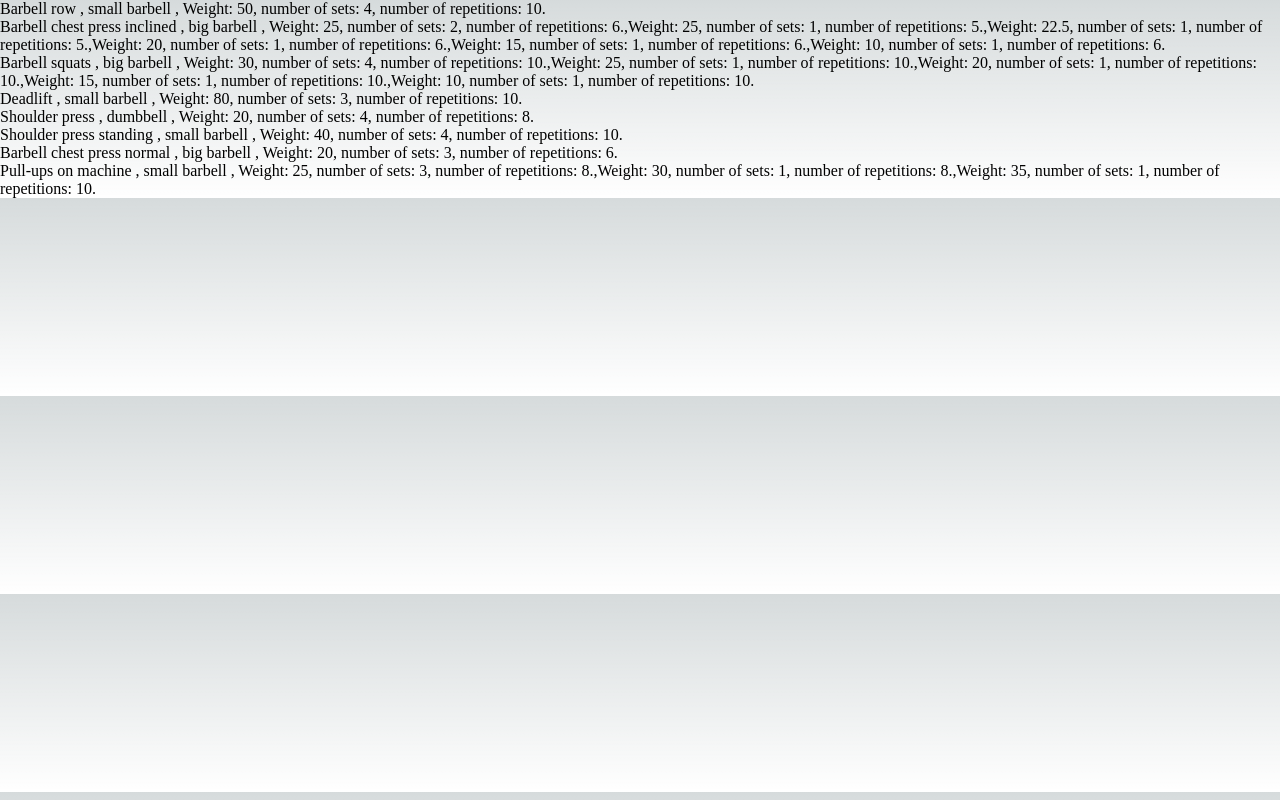
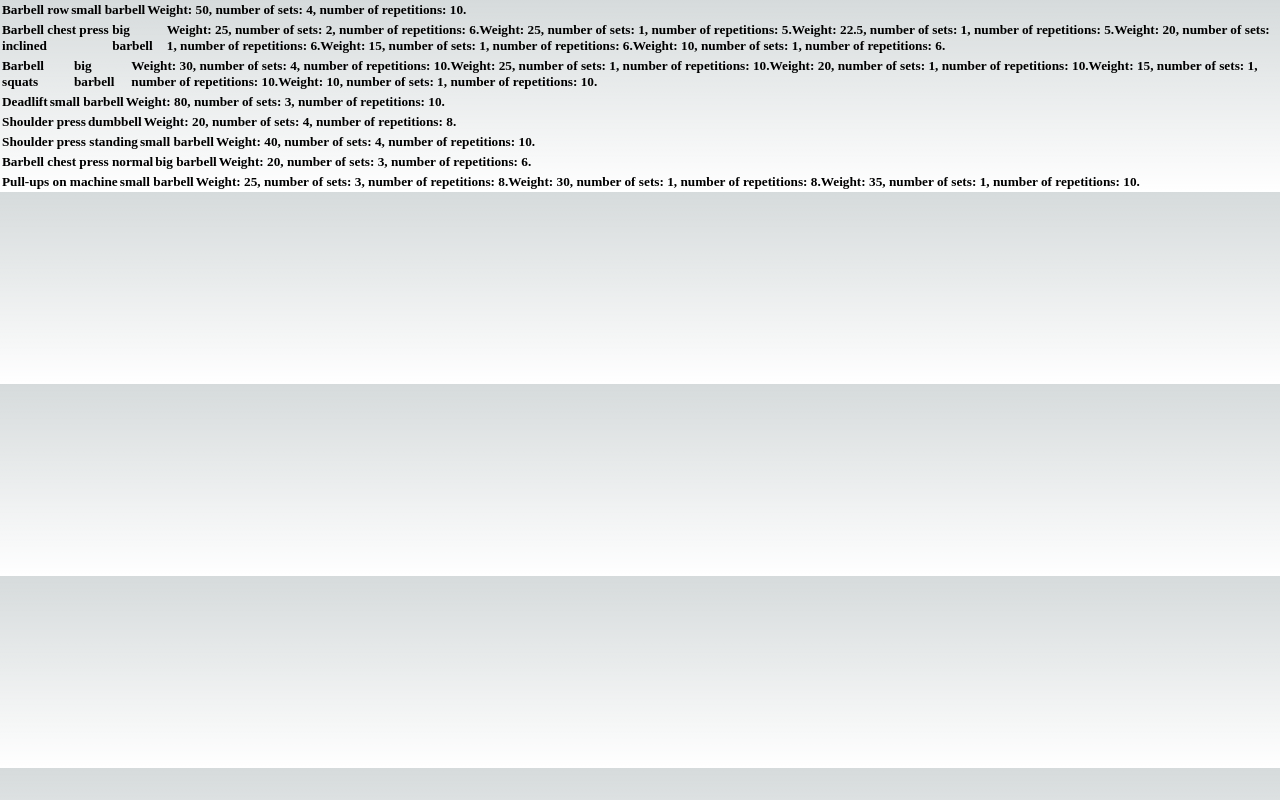
Before and after one commit to jczabator/RealWorkoutTracker, a Next.js app: page / in a window 1280 px wide. Built offline with nearby package versions, Linux system fonts and the light colour scheme.

Commit message:
show in table

```diff
--- /dev/null
+++ b/components/exercise.tsx
@@ -0,0 +1,25 @@
+import { SetCollection } from "../types/setCollection";
+
+export const Exercise = ({name, equipmentType, setCollection}: {name: string, equipmentType: string, setCollection: SetCollection[]}) => {
+    return(
+        <table>
+            <tbody>
+                <tr>
+                    <td>
+                        <h5>{name}</h5>
+                    </td>
+                    <td>
+                        <h5>{equipmentType}</h5>
+                    </td>
+                    <td>
+                        <h5>
+                            {setCollection.map((set, keySet) =>{
+                                return `Weight: ${set.weight}, number of sets: ${set.numberOfSets}, number of repetitions: ${set.numberOfRepetitions}.`
+                            })}
+                        </h5>
+                    </td>
+                </tr>
+            </tbody>
+        </table>
+    )
+};
--- a/components/exercises.tsx
+++ b/components/exercises.tsx
@@ -1,6 +1,7 @@
 import React from "react";
 import styles from '../styles/Home.module.css'
 import { workoutData } from "../data/workout";
+import { Exercise } from "./exercise";
 
 export const Exercises = () => {
     return (
@@ -10,13 +11,12 @@ export const Exercises = () => {
                 workoutData.map((data, key) => {
                     return (
                         <div key={key}>
-                            {data.name +
-                            " , " +
-                            data.equipmentType +
-                            " , " +
-                            data.setCollection.map((set, keySet) =>{
-                                return `Weight: ${set.weight}, number of sets: ${set.numberOfSets}, number of repetitions: ${set.numberOfRepetitions}.`
-                            })}
+                            <Exercise
+                                key={key}
+                                name={data.name}
+                                equipmentType={data.equipmentType}
+                                setCollection={data.setCollection}
+                            />
                         </div>
                     );
                 })
--- a/styles/Home.module.css
+++ b/styles/Home.module.css
@@ -6,10 +6,33 @@
   padding: 6rem;
   min-height: 100vh;
 }
+
 .exercise-container {
   padding-left: 3em;
   padding-right: 3em;
   margin-top: 3em;
+}
+
+table {
+  display: flex;
+  justify-content: center;
+  border: 1px solid gray;
+}
+
+td {
+  border: 1px solid gray;
+  width: 30em;
+}
+
+.header {
+  background-color: #f4e04d;
+  min-height: 10vh;
+  display: flex;
+  flex-direction: column;
+  align-items: center;
+  justify-content: center;
+  font-size: calc(10px + 2vmin);
+  color: #10375c;
 }
 
 .description {
--- /dev/null
+++ b/types/setCollection.tsx
@@ -0,0 +1,5 @@
+export type SetCollection = {
+    weight: number,
+    numberOfSets: number,
+    numberOfRepetitions: number;
+}
```
Also changed, not shown: components/homePageHeader.tsx (added, +7 -0 lines).
